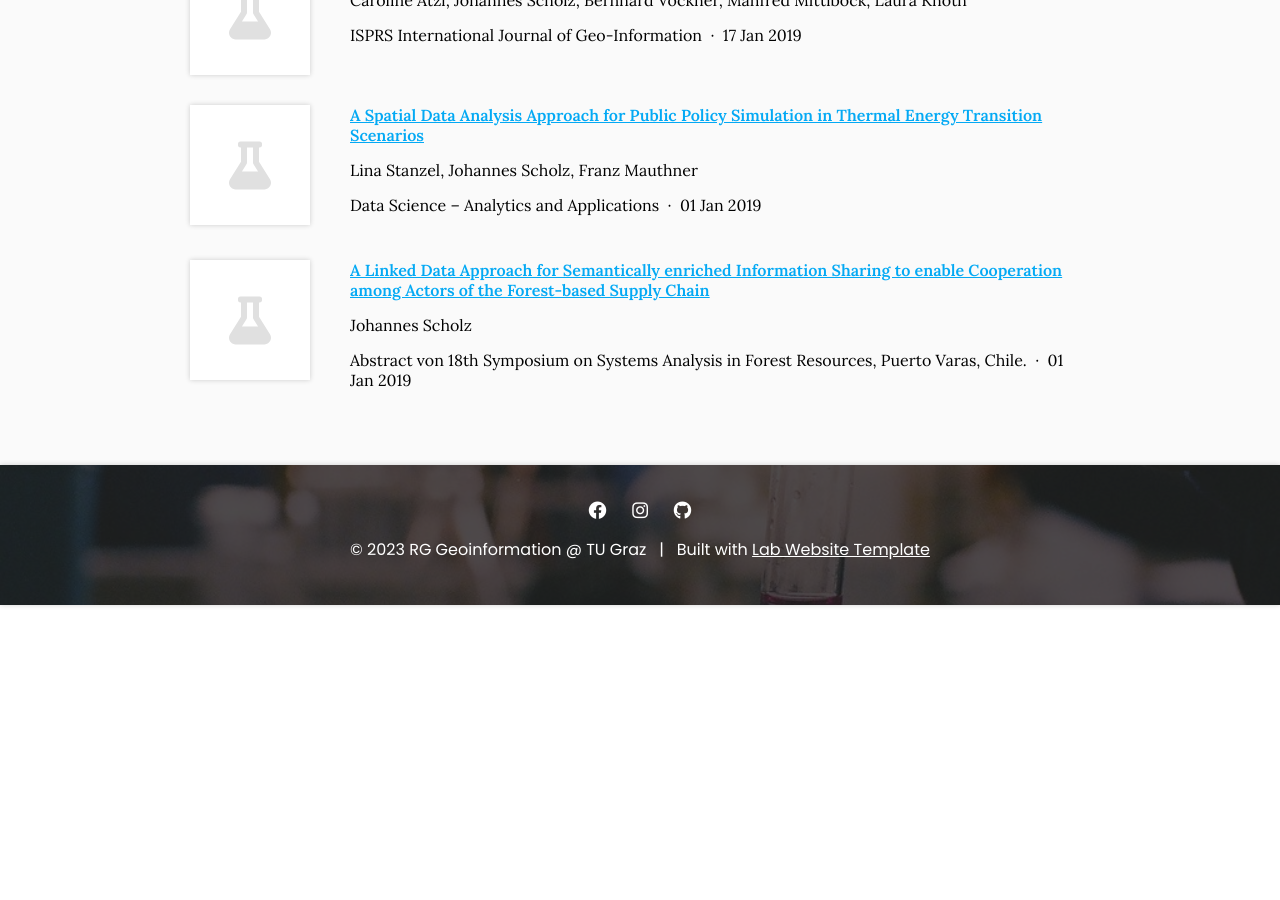
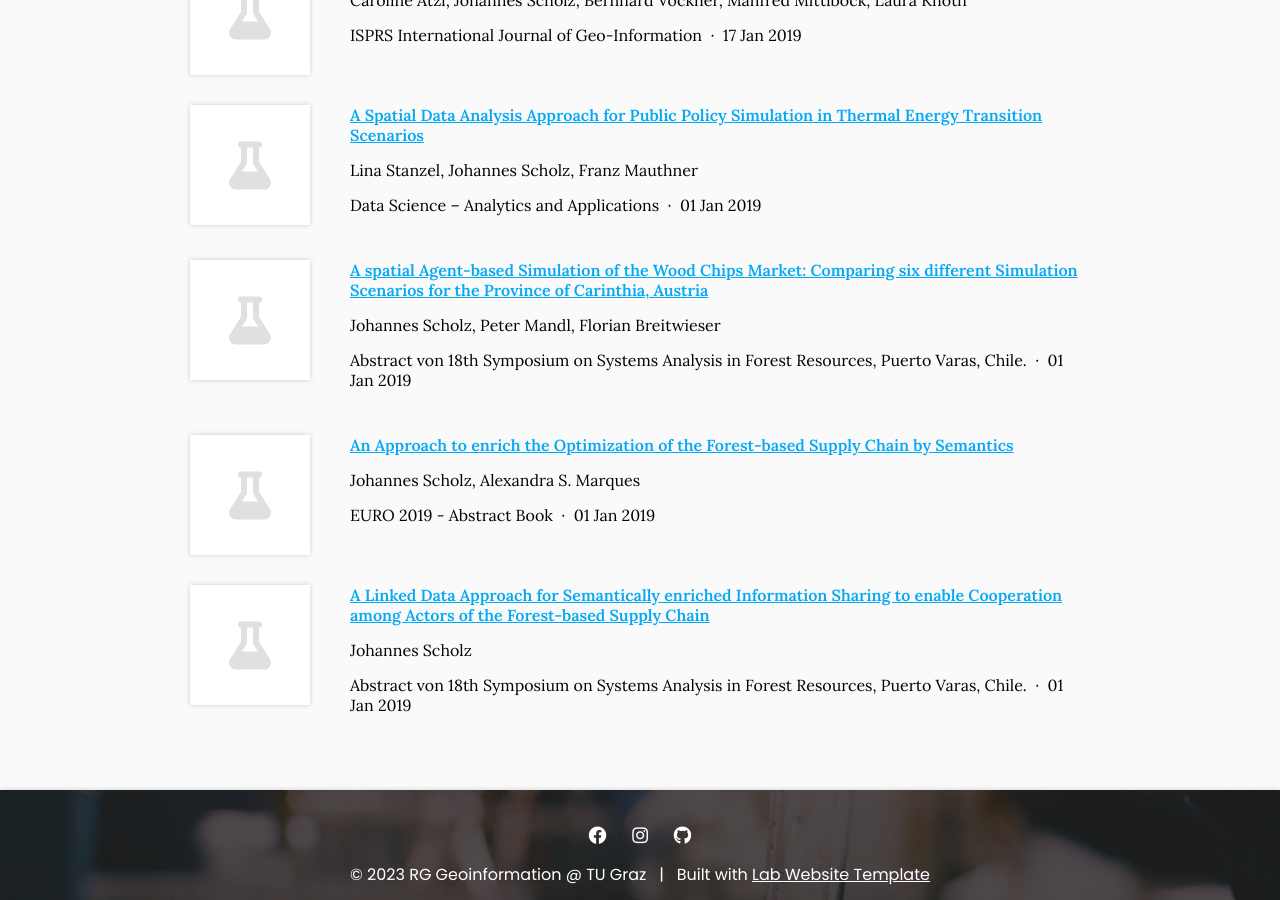
Before and after one commit to Geoinfo-TUGraz/Geoinfo-TUGraz.github.io, a Jekyll site: the page built from research/index.md, in a window 1280 px wide and 900 px high, scrolled down 4821 px. Built offline with Jekyll 4.4.1, drawn with Linux system fonts in a browser that asks for light colours; before the commit the page ends 5426 px from its top, so only the background shows below that.

Commit message:
Generate citations

```diff
--- a/_data/citations.yaml
+++ b/_data/citations.yaml
@@ -304,6 +304,25 @@
     Puerto Varas, Chile.
   date: '2019-01-01'
   _cache: a365f619580a9fbf1f4f08159b9917cb2f5343d554eff2cc1f5ec516b21949b5
+- title: An Approach to enrich the Optimization of the Forest-based Supply Chain by
+    Semantics
+  authors:
+  - Johannes Scholz
+  - Alexandra S. Marques
+  publisher: EURO 2019 - Abstract Book
+  date: '2019-01-01'
+  _cache: 802d71f25c99d51cc4f682f33ca46d2cc3680e909a361285533a55cf3afd459a
+- title: 'A spatial Agent-based Simulation of the Wood Chips Market: Comparing six
+    different Simulation Scenarios for the Province of Carinthia, Austria'
+  authors:
+  - Johannes Scholz
+  - Peter Mandl
+  - Florian Breitwieser
+  publisher: Abstract von 18th Symposium on Systems Analysis in Forest Resources,
+    Puerto Varas, Chile.
+  date: '2019-01-01'
+  link: null
+  _cache: 12cf548fda5662291a2887db9b01912efbb2187189a7b1d79102102d1686e144
 - id: doi:10.1007/978-3-658-27495-5_8
   title: A Spatial Data Analysis Approach for Public Policy Simulation in Thermal
     Energy Transition Scenarios
```
